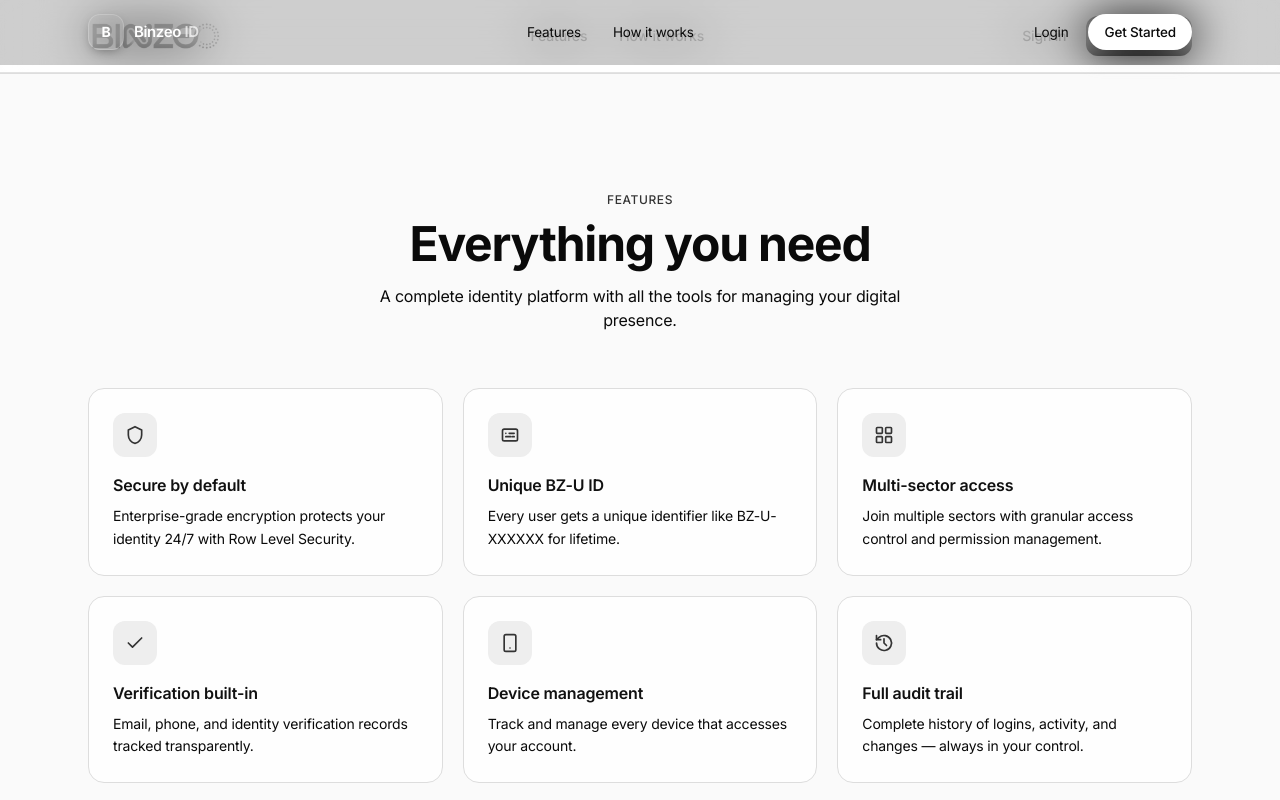
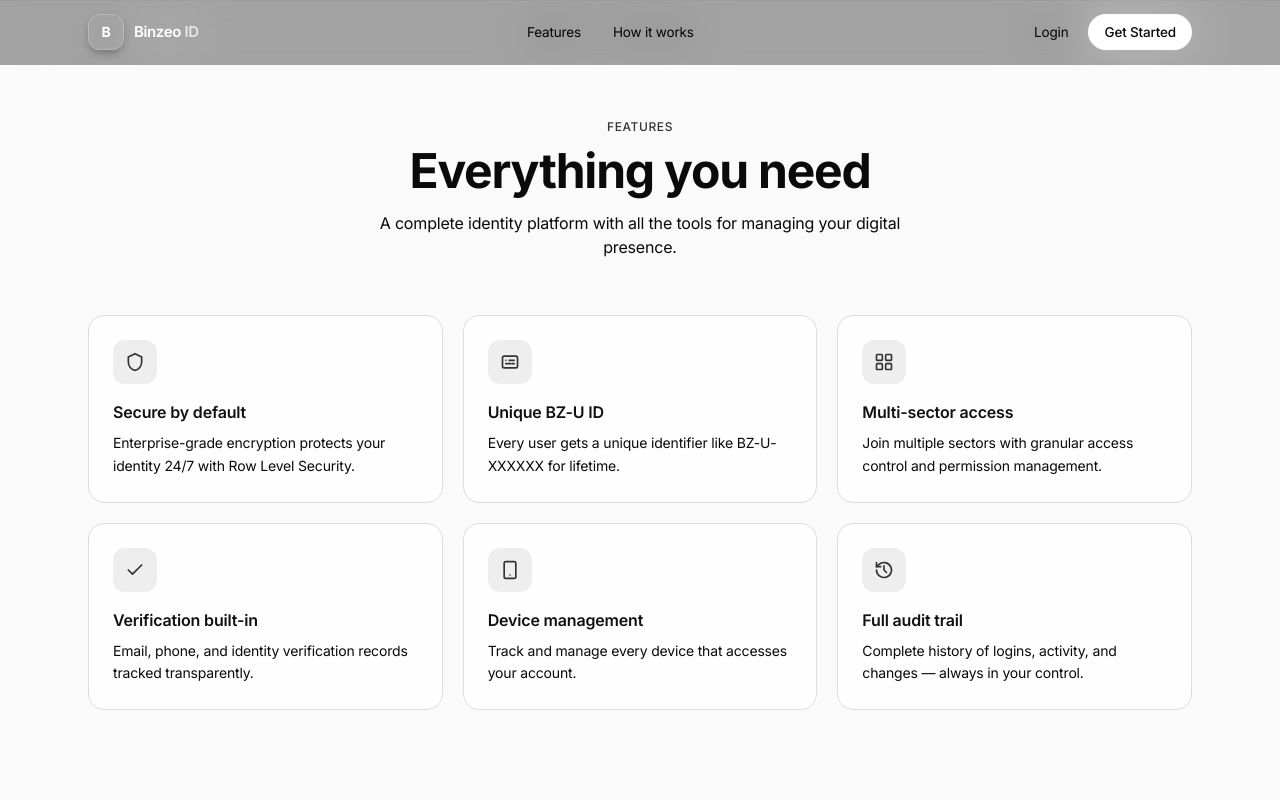
Before and after one commit to BINZEO369/auth.binzeo, a Next.js app: page / in a window 1280 px wide. Shown: the top 800 px of the page. Built offline with nearby package versions, Linux system fonts and the light colour scheme; no server answers.

Commit message:
Refactor Navbar component for scroll detection

```diff
--- a/src/components/layout/Navbar.tsx
+++ b/src/components/layout/Navbar.tsx
@@ -1,33 +1,147 @@
 "use client";
 
-import Image from "next/image";
 import Link from "next/link";
+import { useEffect, useState } from "react";
 
-export default function Navbar({ isLoggedIn = false, onMenu }: { isLoggedIn?: boolean; onMenu?: () => void }) {
+export default function Navbar() {
+  const [scrolled, setScrolled] = useState(false);
+  const [mobileOpen, setMobileOpen] = useState(false);
+
+  useEffect(() => {
+    const onScroll = () => setScrolled(window.scrollY > 20);
+    onScroll();
+    window.addEventListener("scroll", onScroll, { passive: true });
+    return () => window.removeEventListener("scroll", onScroll);
+  }, []);
+
   return (
-    <header className="sticky top-0 z-50 border-b border-[#dddddd]/80 bg-white/85 backdrop-blur-xl">
-      <nav className="mx-auto flex h-[72px] max-w-6xl items-center justify-between px-4 sm:px-6">
-        <div className="flex items-center gap-3">
-          {onMenu && <button type="button" onClick={onMenu} aria-label="Open dashboard menu" className="rounded-lg p-2 text-[#6666666] hover:bg-[#f3f3f3] lg:hidden"><svg viewBox="0 0 24 24" fill="none" stroke="currentColor" strokeWidth="2" strokeLinecap="round" className="h-5 w-5"><line x1="3" y1="6" x2="21" y2="6" /><line x1="3" y1="12" x2="21" y2="12" /><line x1="3" y1="18" x2="21" y2="18" /></svg></button>}
-          <Link href="/" className="flex items-center gap-3 group">
-          <Image src="/logo.svg" alt="BINZEO" width={122} height={29} priority className="h-8 w-auto transition-opacity group-hover:opacity-70" />
+    <header
+      className={`fixed top-0 left-0 right-0 z-50 transition-all duration-500 ${
+        scrolled
+          ? "backdrop-blur-2xl bg-black/50 border-b border-white/10"
+          : "backdrop-blur-xl bg-black/20 border-b border-transparent"
+      }`}
+    >
+      <nav className="max-w-6xl mx-auto px-4 sm:px-6 h-16 flex items-center justify-between">
+        {/* Logo */}
+        <Link href="/" className="flex items-center gap-2.5 group">
+          <div className="w-9 h-9 rounded-xl bg-white/10 border border-white/20 backdrop-blur-xl flex items-center justify-center font-bold text-white text-sm shadow-[0_4px_12px_-4px_rgba(0,0,0,0.4)] group-hover:bg-white/20 transition-all duration-500">
+            B
+          </div>
+          <span className="font-semibold text-[15px] tracking-tight text-white">
+            Binzeo <span className="text-white/70">ID</span>
+          </span>
+        </Link>
+
+        {/* Desktop nav */}
+        <div className="hidden md:flex items-center gap-8">
+          <Link
+            href="#features"
+            className="text-[13.5px] text-white/70 hover:text-white transition-colors duration-300"
+          >
+            Features
+          </Link>
+          <Link
+            href="#how"
+            className="text-[13.5px] text-white/70 hover:text-white transition-colors duration-300"
+          >
+            How it works
           </Link>
         </div>
-        <div className="hidden items-center gap-8 md:flex">
-          <Link href="#eeeeeetures" className="text-sm font-medium text-[#6666666] transition-colors hover:text-[#111111]">Features</Link>
-          <Link href="#how" className="text-sm font-medium text-[#6666666] transition-colors hover:text-[#111111]">How it works</Link>
+
+        {/* Right side */}
+        <div className="flex items-center gap-2">
+          <Link
+            href="/signin"
+            className="hidden sm:inline-flex text-[13.5px] text-white/80 hover:text-white px-3 py-2 transition-colors duration-300"
+          >
+            Login
+          </Link>
+          <Link
+            href="/signup"
+            className="inline-flex items-center gap-1.5 text-[13.5px] font-medium bg-white text-black px-4 py-2 rounded-full transition-all duration-500 hover:bg-white/90 hover:shadow-[0_8px_24px_-8px_rgba(255,255,255,0.5)] hover:-translate-y-px"
+          >
+            Get Started
+          </Link>
+
+          {/* Mobile menu button */}
+          <button
+            type="button"
+            onClick={() => setMobileOpen((v) => !v)}
+            aria-label="Menu"
+            className="md:hidden p-2 text-white/80 hover:text-white transition-colors"
+          >
+            <svg
+              viewBox="0 0 24 24"
+              fill="none"
+              stroke="currentColor"
+              strokeWidth="2"
+              strokeLinecap="round"
+              className="w-5 h-5"
+            >
+              {mobileOpen ? (
+                <>
+                  <line x1="18" y1="6" x2="6" y2="18" />
+                  <line x1="6" y1="6" x2="18" y2="18" />
+                </>
+              ) : (
+                <>
+                  <line x1="3" y1="6" x2="21" y2="6" />
+                  <line x1="3" y1="12" x2="21" y2="12" />
+                  <line x1="3" y1="18" x2="21" y2="18" />
+                </>
+              )}
+            </svg>
+          </button>
         </div>
-        {isLoggedIn ? (
-          <Link href="/dashboard" aria-label="Open dashboard" title="Dashboard" className="inline-flex h-11 w-11 items-center justify-center rounded-xl border border-[#c9c9c9] bg-[#ededed] text-[#333333] shadow-sm transition hover:-translate-y-0.5 hover:bg-[#e4e4e4]">
-            <svg viewBox="0 0 24 24" fill="none" stroke="currentColor" strokeWidth="1.8" strokeLinecap="round" strokeLinejoin="round" className="h-5 w-5"><rect x="3" y="3" width="7" height="7" rx="1" /><rect x="14" y="3" width="7" height="7" rx="1" /><rect x="3" y="14" width="7" height="7" rx="1" /><rect x="14" y="14" width="7" height="7" rx="1" /></svg>
-          </Link>
-        ) : (
-          <div className="flex items-center gap-2">
-            <Link href="/signin" className="rounded-lg px-3 py-2 text-sm font-medium text-[#444444] transition-colors hover:bg-[#f3f3f3] hover:text-[#111111]">Sign in</Link>
-            <Link href="/signup" className="rounded-xl bg-[#111111] px-4 py-2.5 text-sm font-semibold text-white shadow-lg shadow-[#cfcfcf]/25 transition hover:-translate-y-0.5 hover:bg-[#2b2b2b]">Get started</Link>
+      </nav>
+
+      {/* Mobile dropdown */}
+      {mobileOpen && (
+        <div
+          className="md:hidden border-t border-white/10 bg-black/70 backdrop-blur-2xl"
+          style={{
+            animation: "nav-fade-in 0.3s cubic-bezier(0.22, 1, 0.36, 1) both",
+          }}
+        >
+          <div className="px-4 py-4 space-y-1">
+            <Link
+              href="#features"
+              onClick={() => setMobileOpen(false)}
+              className="block px-4 py-3 rounded-xl text-[14px] text-white/80 hover:text-white hover:bg-white/5 transition-colors"
+            >
+              Features
+            </Link>
+            <Link
+              href="#how"
+              onClick={() => setMobileOpen(false)}
+              className="block px-4 py-3 rounded-xl text-[14px] text-white/80 hover:text-white hover:bg-white/5 transition-colors"
+            >
+              How it works
+            </Link>
+            <Link
+              href="/signin"
+              onClick={() => setMobileOpen(false)}
+              className="block px-4 py-3 rounded-xl text-[14px] text-white/80 hover:text-white hover:bg-white/5 transition-colors"
+            >
+              Login
+            </Link>
           </div>
-        )}
-      </nav>
+        </div>
+      )}
+
+      <style jsx global>{`
+        @keyframes nav-fade-in {
+          from {
+            opacity: 0;
+            transform: translateY(-8px);
+          }
+          to {
+            opacity: 1;
+            transform: translateY(0);
+          }
+        }
+      `}</style>
     </header>
   );
 }
```
